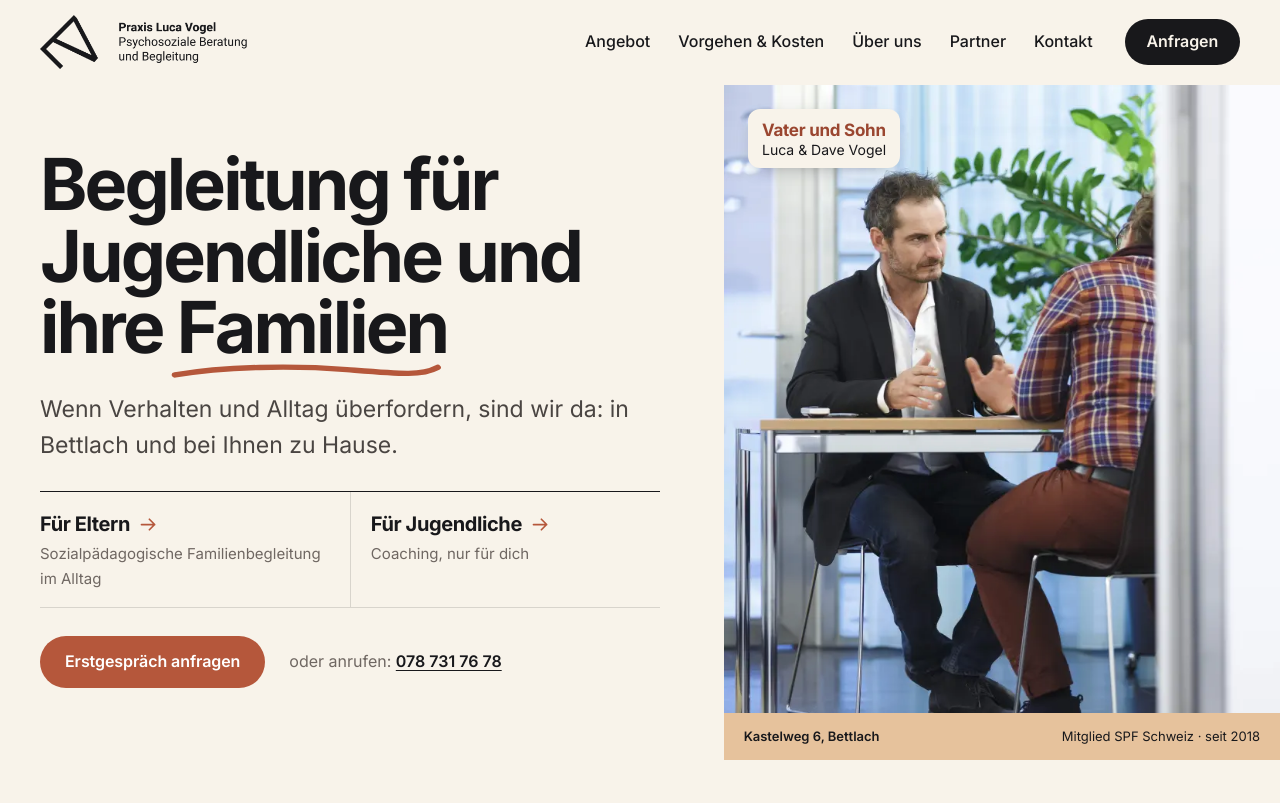
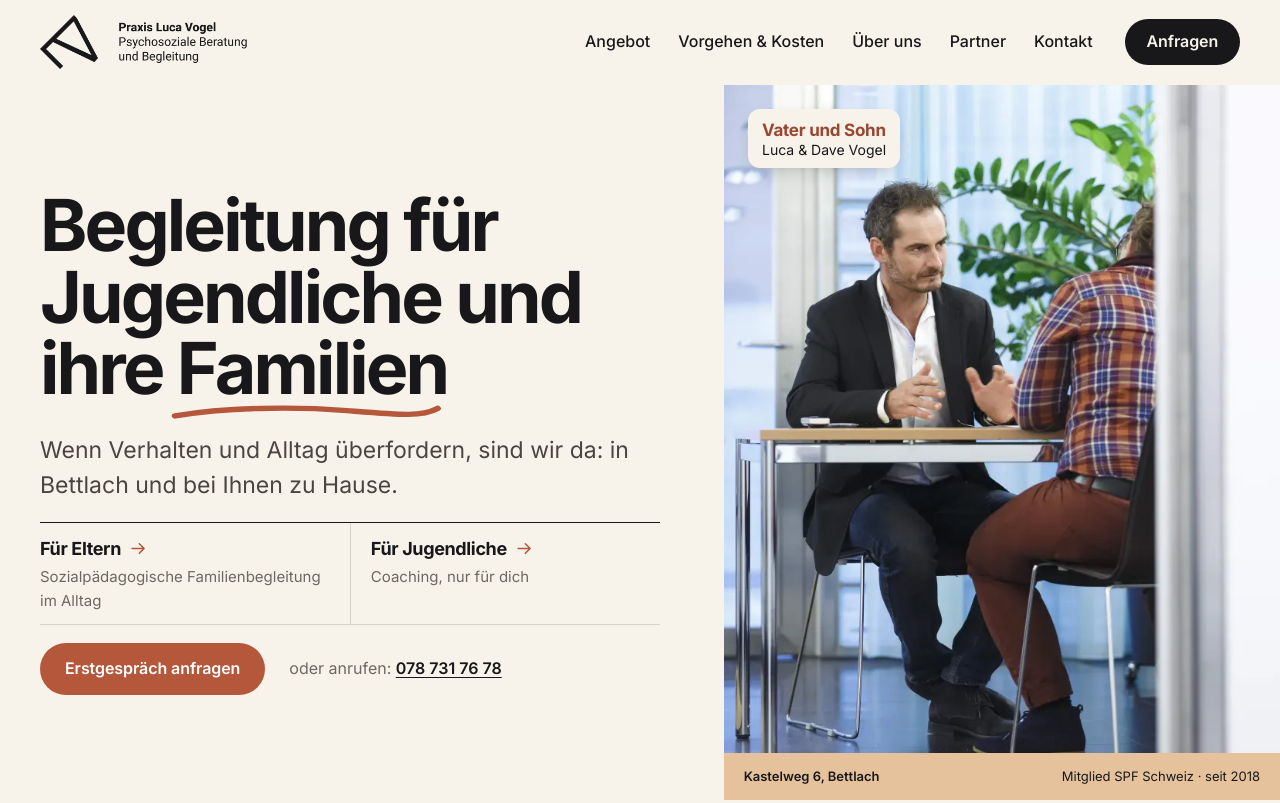
Before and after one commit to nicolasieber-tm/Praxis-Vogel-GmbH, a plain HTML site: page index.html in a window 1280 px wide. Shown: the top 803 px of the page. Drawn offline with Linux system fonts and the light colour scheme.

Commit message:
Hero: Foto und Ortsband füllen die volle Bildschirmhöhe
- Hero ab 900 px exakt so hoch wie das Fenster unter dem Header
- Bei niedrigen Fenstern rückt der Text zusammen, damit er hineinpasst
- Etwas mehr Abstand zwischen Titel-Unterstreichung und Lead

Co-Authored-By: Claude Opus 5.5 <noreply@anthropic.com>

```diff
--- a/assets/css/style.css
+++ b/assets/css/style.css
@@ -226,7 +226,7 @@ body.nav-open { overflow: hidden; }
 .hero { padding-top: 2rem; }
 .hero__grid { display: grid; gap: 2.5rem; }
 .hero__text { display: grid; gap: 1.5rem; align-content: center; }
-.hero h1 { max-width: 12ch; margin: 0; }
+.hero h1 { max-width: 12ch; margin: 0; padding-bottom: .14em; }
 .hero .lead { margin: 0; max-width: 30em; }
 
 /* Handgezogene Linie unter dem Schlüsselwort: der eine persönliche Moment der Seite */
@@ -274,15 +274,29 @@ body.nav-open { overflow: hidden; }
 @media (min-width: 600px) { .hero { padding-top: 3.5rem; } .hero__img { aspect-ratio: 3 / 2; } }
 @media (min-width: 900px) {
   .hero { padding-top: 0; }
-  .hero__grid { grid-template-columns: minmax(0, 6fr) minmax(0, 5fr); gap: 0 4rem; }
+  /* Hero füllt genau den Bildschirm unter dem Header; Foto + Ortsband laufen über die volle Höhe */
+  .hero__grid { grid-template-columns: minmax(0, 6fr) minmax(0, 5fr); gap: 0 4rem; min-height: calc(100vh - var(--header-h) - 1px); min-height: calc(100svh - var(--header-h) - 1px); }
   .hero__text { padding-block: 4rem 4.5rem; gap: 1.75rem; }
   /* Foto läuft bis an den rechten Bildschirmrand */
   .hero__media { margin: 0 calc((min(100vw - 2 * var(--gutter), var(--container)) - 100vw) / 2) 0 0; }
   /* Foto füllt die Spalte, bestimmt aber nicht deren Höhe: kein Sand-Leerraum, kein überhoher Hero */
-  .hero__media picture { position: relative; min-height: max(460px, min(72vh, 720px)); }
+  .hero__media picture { position: relative; min-height: 320px; }
   .hero__img { position: absolute; inset: 0; width: 100%; height: 100%; aspect-ratio: auto; }
   .hero__stamp { top: 1.5rem; left: 1.5rem; }
   .hero__place { padding-inline: 1.25rem; }
+  /* Niedrige Fenster: Text rückt zusammen, damit der Hero in die Bildschirmhöhe passt */
+  .hero h1 { font-size: min(var(--fs-h1), 9.5svh); }
+}
+@media (min-width: 900px) and (max-height: 820px) {
+  .hero__text { padding-block: 2rem; gap: 1.1rem; }
+  .hero .lead { font-size: min(var(--fs-lead), 2.9svh); }
+  .door { padding-block: .7rem; }
+  .door b { font-size: 1.125rem; }
+}
+@media (min-width: 900px) and (max-height: 640px) {
+  .hero__text { padding-block: 1.25rem; gap: .85rem; }
+  .door span { display: none; }
+  .hero .btn { min-height: 46px; }
 }
 
 /* ---------- Unterseiten-Kopf ---------- */
--- a/index.html
+++ b/index.html
@@ -10,7 +10,7 @@
 
   <link rel="preload" href="/assets/fonts/inter-latin.woff2" as="font" type="font/woff2" crossorigin>
   <link rel="preload" as="image" type="image/webp" imagesrcset="/assets/img/luca-vogel-beratung-480.webp 480w, /assets/img/luca-vogel-beratung-720.webp 720w, /assets/img/luca-vogel-beratung-960.webp 960w, /assets/img/luca-vogel-beratung-1280.webp 1280w" imagesizes="(min-width: 900px) 50vw, 100vw" fetchpriority="high">
-  <link rel="stylesheet" href="/assets/css/style.css?v=691a472b">
+  <link rel="stylesheet" href="/assets/css/style.css?v=e6437e1b">
 
   <meta property="og:type" content="website">
   <meta property="og:locale" content="de_CH">
```
Also changed, not shown: 404.html (+1 -1 lines), angebot/index.html (+1 -1 lines), datenschutz/index.html (+1 -1 lines), impressum/index.html (+1 -1 lines), kontakt/index.html (+1 -1 lines), partner/index.html (+1 -1 lines), ueber-uns/index.html (+1 -1 lines), vorgehen/index.html (+1 -1 lines).
